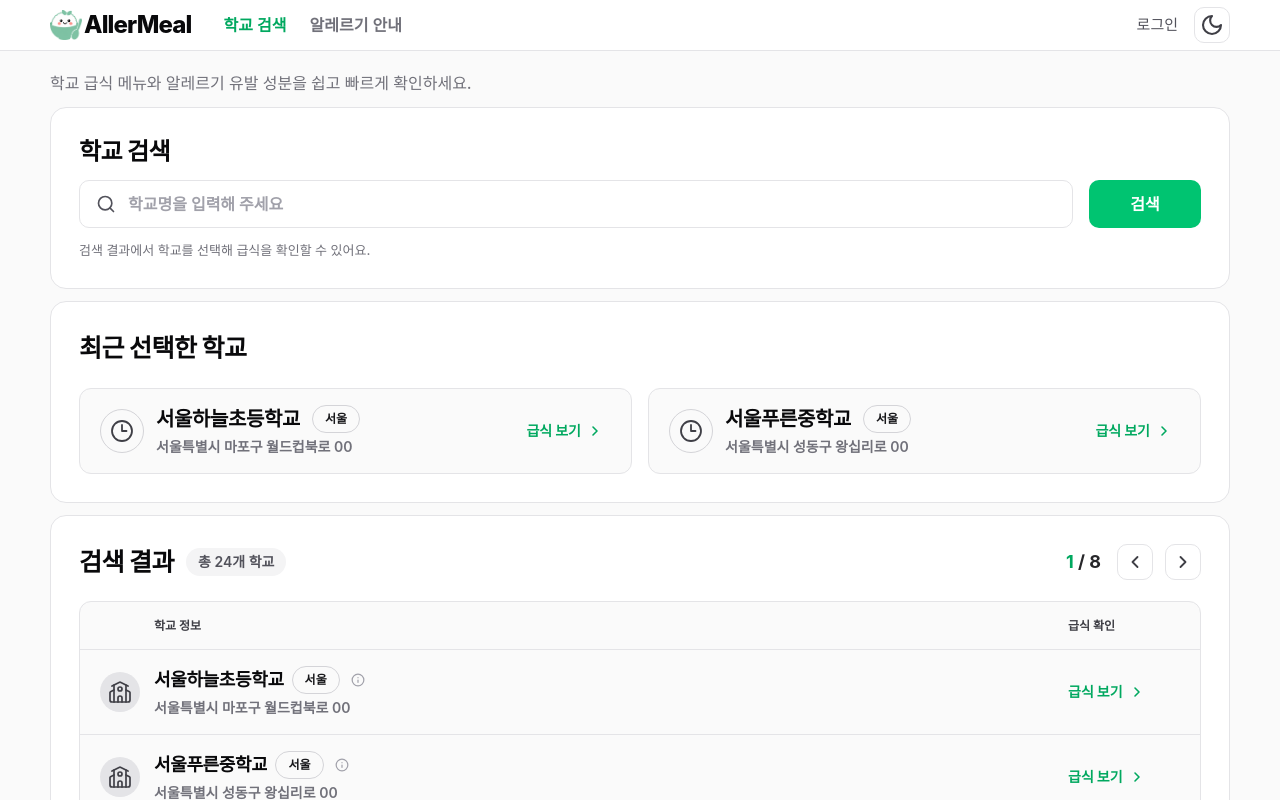
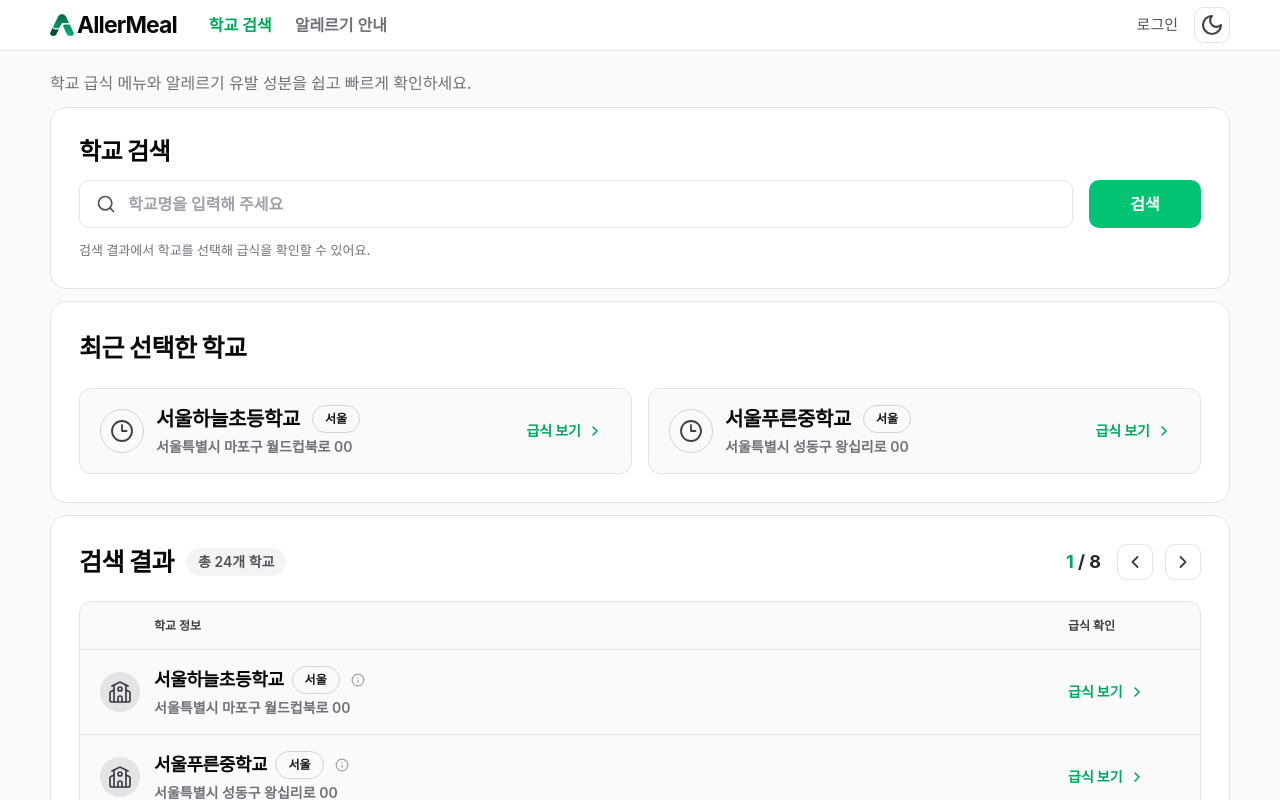
Before and after one commit to wowddok99/aller-meal-fe, a Next.js app: page / in a window 1280 px wide. Shown: the top 800 px of the page. Built offline with nearby package versions, Linux system fonts and the light colour scheme; a web font is replaced by a local one.

Commit message:
style: 로고 이미지 및 헤더 크기 조정

```diff
--- a/src/components/allermeal-logo.tsx
+++ b/src/components/allermeal-logo.tsx
@@ -29,9 +29,9 @@ export function AllerMealLogo({
   }
 
   return (
-    <span className={`inline-flex items-center gap-[2px] ${className}`}>
-      <AllerMealMark className="h-8 w-8 shrink-0" />
-      <span className="text-[24px] font-extrabold leading-none tracking-[-0.035em] text-zinc-950 dark:text-zinc-50">
+    <span className={`inline-flex items-center gap-[3px] ${className}`}>
+      <AllerMealMark className="h-6 w-6 shrink-0" />
+      <span className="text-[23px] font-bold leading-none tracking-[-0.04em] text-zinc-950 dark:text-zinc-50">
         AllerMeal
       </span>
     </span>
```
Also changed, not shown: public/brand/allermeal-logo.png.
